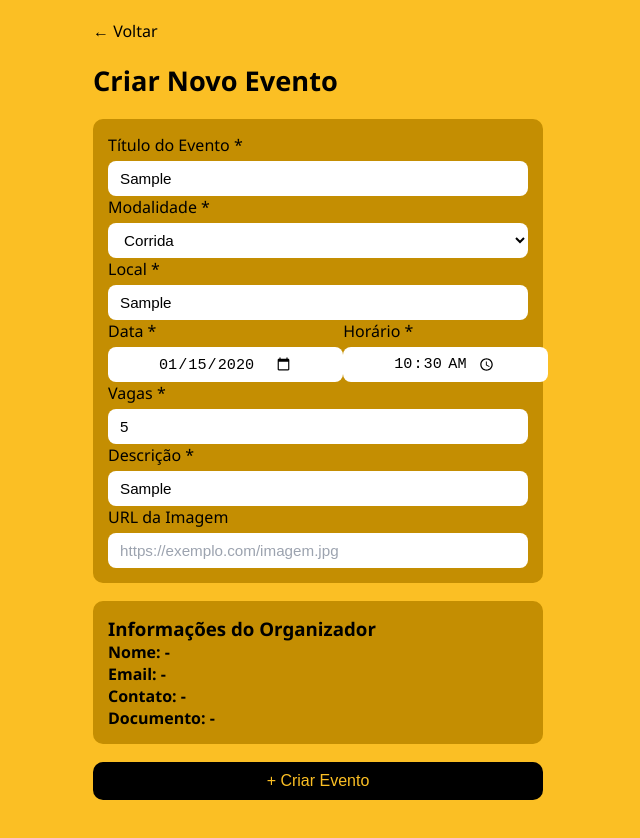
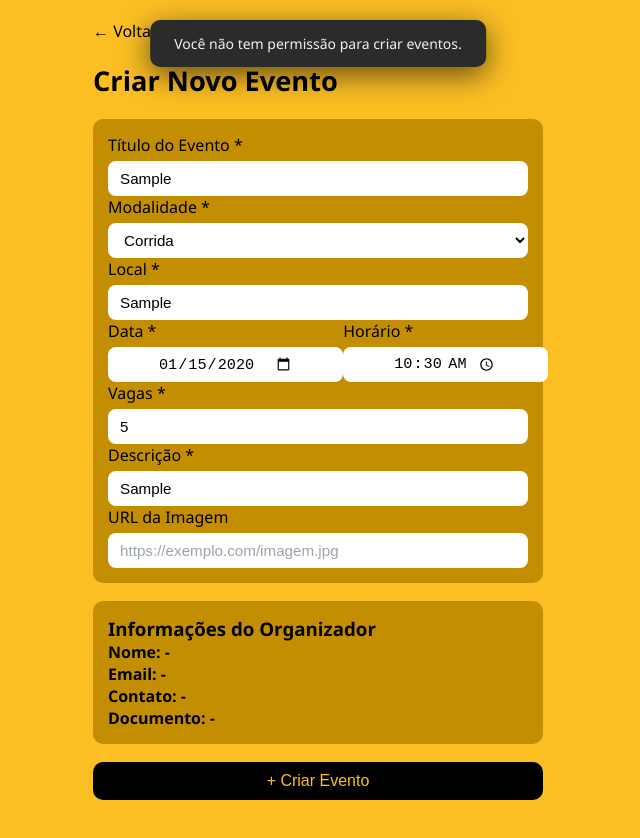
Before and after one commit to LucasEpifanio1/Pro-Esporte, a website: page front_end/criarEvento.html in a window 1280 px wide. Both pictures are taken after typing "Sample", "Sample", "2020-01-15", "10:30", "5", "Sample" into the empty fields and a click on the button "+ Criar Evento". Shown: the whole page, without its empty margins (322-962 px from the left). Drawn offline with Linux system fonts and the light colour scheme.

Commit message:
update 5

```diff
--- a/front_end/criarEvento.html
+++ b/front_end/criarEvento.html
@@ -81,5 +81,6 @@
 
     <script src="js/config.js"></script>
     <script type="module" src="js/criarEventos.js"></script>
+    <div id="toast" class="toast"></div>
 </body>
 </html>
--- a/front_end/css/criarEvento.css
+++ b/front_end/css/criarEvento.css
@@ -105,3 +105,25 @@ input::placeholder {
 .informacoes p{
     font-weight: bold;
 }
+.toast {
+  position: fixed;
+  top: 20px;
+  left: 50%;
+  transform: translateX(-50%) translateY(-20px);
+  background: #2b2b2b;        /* cinza escuro */
+  color: #f1f1f1;
+  padding: 14px 24px;
+  border-radius: 10px;
+  font-size: 14px;
+  box-shadow: 0 8px 30px rgba(0,0,0,0.6);
+  opacity: 0;
+  pointer-events: none;
+  transition: opacity 0.3s ease, transform 0.3s ease;
+  z-index: 3000;
+}
+
+/* Ativo */
+.toast.show {
+  opacity: 1;
+  transform: translateX(-50%) translateY(0);
+}
--- a/front_end/css/criarEventos.css
+++ b/front_end/css/criarEventos.css
@@ -105,3 +105,25 @@ input::placeholder {
 .informacoes p{
     font-weight: bold;
 }
+.toast {
+  position: fixed;
+  top: 20px;
+  left: 50%;
+  transform: translateX(-50%) translateY(-20px);
+  background: #2b2b2b;        /* cinza escuro */
+  color: #f1f1f1;
+  padding: 14px 24px;
+  border-radius: 10px;
+  font-size: 14px;
+  box-shadow: 0 8px 30px rgba(0,0,0,0.6);
+  opacity: 0;
+  pointer-events: none;
+  transition: opacity 0.3s ease, transform 0.3s ease;
+  z-index: 3000;
+}
+
+/* Ativo */
+.toast.show {
+  opacity: 1;
+  transform: translateX(-50%) translateY(0);
+}
--- a/front_end/js/criarEventos.js
+++ b/front_end/js/criarEventos.js
@@ -4,7 +4,7 @@ document.getElementById('formCriarEvento').addEventListener('submit', async (e)
   const usuarioLogado = JSON.parse(localStorage.getItem('usuarioLogado'));
 
   if (!usuarioLogado || usuarioLogado.tipo === 'cidadao') {
-    alert("Você não tem permissão para criar eventos.");
+    mostrarToast("Você não tem permissão para criar eventos.");
     return;
   }
 
@@ -37,15 +37,28 @@ document.getElementById('formCriarEvento').addEventListener('submit', async (e)
 
     if (!response.ok) {
       const erro = await response.json();
-      alert(erro.error || 'Erro ao criar evento');
+      mostrarToast(erro.error || 'Erro ao criar evento');
       return;
     }
 
-    alert("Evento criado com sucesso!");
-    window.location.href = 'eventos.html';
+    mostrarToast("Evento criado com sucesso!");
+    setTimeout(() => {
+          window.location.href = "eventos.html";
+    }, 2000);
 
   } catch (error) {
     console.error(error);
-    alert('Erro ao conectar com o servidor');
+    mostrarToast('Erro ao conectar com o servidor');
   }
 });
+
+function mostrarToast(mensagem, tipo = "info", tempo = 3000) {
+  const toast = document.getElementById("toast");
+
+  toast.textContent = mensagem;
+  toast.className = `toast show ${tipo}`;
+
+  setTimeout(() => {
+    toast.classList.remove("show");
+  }, tempo);
+}
```
